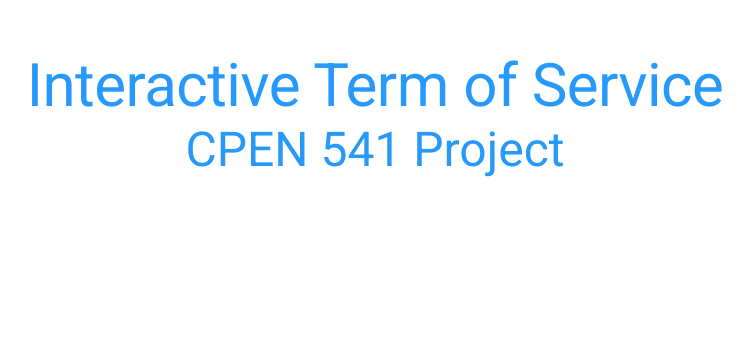
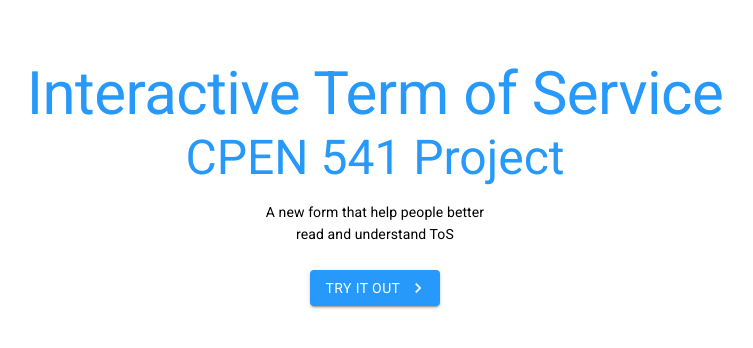
Before and after one commit to Melonbun233/Interactive-ToS, a React (Create React App) app: page / in a window 1280 px wide. Shown: the part 110-458 px from the top of the page, without its empty margins (265-1018 px from the left). Built offline with nearby package versions, Linux system fonts and the light colour scheme; the HTML template or start-up script is replaced by a standard one.

Commit message:
finished LandingPage design

```diff
--- a/package.json
+++ b/package.json
@@ -4,6 +4,7 @@
   "private": true,
   "dependencies": {
     "@material-ui/core": "^4.11.3",
+    "@material-ui/icons": "^4.11.2",
     "@testing-library/jest-dom": "^5.11.9",
     "@testing-library/react": "^11.2.5",
     "@testing-library/user-event": "^12.8.3",
--- a/src/App.js
+++ b/src/App.js
@@ -8,38 +8,55 @@ import SectionSelectionPage from './pages/SectionSelectionPage';
 import SectionPage from './pages/SectionPage';
 import CompletePage from './pages/CompletePage';
 
-export const pages = {
-  LandingPage: 0,
-  SectionSelectPage: 1,
-  SectionPage: 2,
-  CompletePage: 3,
-};
+import pages from './pages';
 
 export default class App extends React.Component{
   constructor(props) {
     super(props);
     this.state = {
       currentPage:pages['LandingPage'],
+      shouldBlockTransition:false,
+    }
+
+    this.goto = this.goto.bind(this);
+  }
+
+  componentDidMount() {
+    // prevent users from refreshing and back when they are testing
+    window.addEventListener('beforeunload', this.beforeunload.bind(this));
+  }
+
+  beforeunload(e) {
+    if (this.state.shouldBlockTransition) {
+      e.preventDefault();
+      e.returnValue = true;
     }
   }
 
   goto(page) {
-    this.setState({currentPage:page});
+    let shouldBlockTransition = (page != pages['LandingPage'] || page != pages['CompletePage']);
+
+    this.setState({
+      currentPage:page,
+      shouldBlockTransition
+    });
+
+    console.log('goto page ' + page);
   }
 
   renderSwitch() {
     switch (this.state.currentPage) {
       case pages['LandingPage']:
-        return <LandingPage goto={()=>this.goto()}/>;
+        return <LandingPage goto={this.goto}/>;
 
-      case pages['SectionSelectPage']:
-        return <SectionSelectionPage goto={()=>this.goto()}/>;
+      case pages['SectionSelectionPage']:
+        return <SectionSelectionPage goto={this.goto}/>;
 
       case pages['SectionPage']:
-        return <SectionPage goto={()=>this.goto()}/>;
+        return <SectionPage goto={this.goto}/>;
 
       case pages['CompletePage']:
-        return <CompletePage goto={()=>this.goto()}/>;
+        return <CompletePage goto={this.goto}/>;
 
       default:
         return <h1> Invalid Page Index</h1>
--- /dev/null
+++ b/src/pages.js
@@ -0,0 +1,8 @@
+const pages = {
+  LandingPage: 0,
+  SectionSelectionPage: 1,
+  SectionPage: 2,
+  CompletePage: 3,
+};
+
+export default pages;
--- a/src/pages/LandingPage.js
+++ b/src/pages/LandingPage.js
@@ -1,19 +1,36 @@
 // landing page
-import { Container, Typography } from '@material-ui/core';
+import { Button, Container, Typography, Box } from '@material-ui/core';
+import ChevronRightIcon from '@material-ui/icons/ChevronRight';
 import React from 'react';
 import 'fontsource-roboto';
 import useStyles from '../style';
+import pages from '../pages';
 
 const LandingPage = (props) => {
 
   const classes = useStyles();
 
   return (
-    <Container maxWidth='lg' >
-      <div className={classes.paper}>
-        <Typography variant='h2'>Interactive Term of Service</Typography>
-        <Typography variant='h3'>CPEN 541 Project</Typography>
-      </div>
+    <Container maxWidth='lg' className={classes.content}>
+      <Box>
+        <div className={classes.title}>
+          <Typography variant='h2'>Interactive Term of Service</Typography>
+          <Typography variant='h3'>CPEN 541 Project</Typography>
+        </div>
+        <div className={classes.subtitle}>
+          <Typography variant='subtitle2'>A new form that help people better</Typography>
+          <Typography variant='subtitle2'>read and understand ToS</Typography>
+        </div>
+      </Box>
+        <Button
+          variant='contained'
+          color='primary'
+          className={classes.button}
+          endIcon={<ChevronRightIcon/>}
+          onClick={() => props.goto(pages['SectionSelectionPage'])}
+        >
+          Try It Out
+        </Button>
     </Container>
   );
 
--- a/src/style.js
+++ b/src/style.js
@@ -3,12 +3,26 @@ import {makeStyles} from '@material-ui/core';
 // Custome style added to material-ui
 
 const useStyles = makeStyles((theme) => ({
-  paper: {
-    marginTop: theme.spacing(20),
+  content: {
     display: 'flex',
     flexDirection: 'column',
     alignItems: 'center',
-  }
+  },
+  title: {
+    margin: theme.spacing(20, 0, 2, 0),
+    display: 'flex',
+    flexDirection: 'column',
+    alignItems: 'center',
+  },
+  subtitle: {
+    margin: theme.spacing(0, 0, 2, 0),
+    display: 'flex',
+    flexDirection: 'column',
+    alignItems: 'center',
+  },
+  button: {
+    margin: theme.spacing(1),
+  },
 }));
 
 export default useStyles;
--- a/src/theme.js
+++ b/src/theme.js
@@ -5,8 +5,9 @@ import { createMuiTheme } from "@material-ui/core";
 const theme = createMuiTheme({
   palette: {
     primary: {
-      main: '#2699FB'
-    }
+      main: '#2699FB',
+      contrastText: '#ffffff',
+    },
   },
   typography: {
     h1: {
```
Also changed, not shown: 1 other file (tests, documents, lock files or other folders).
